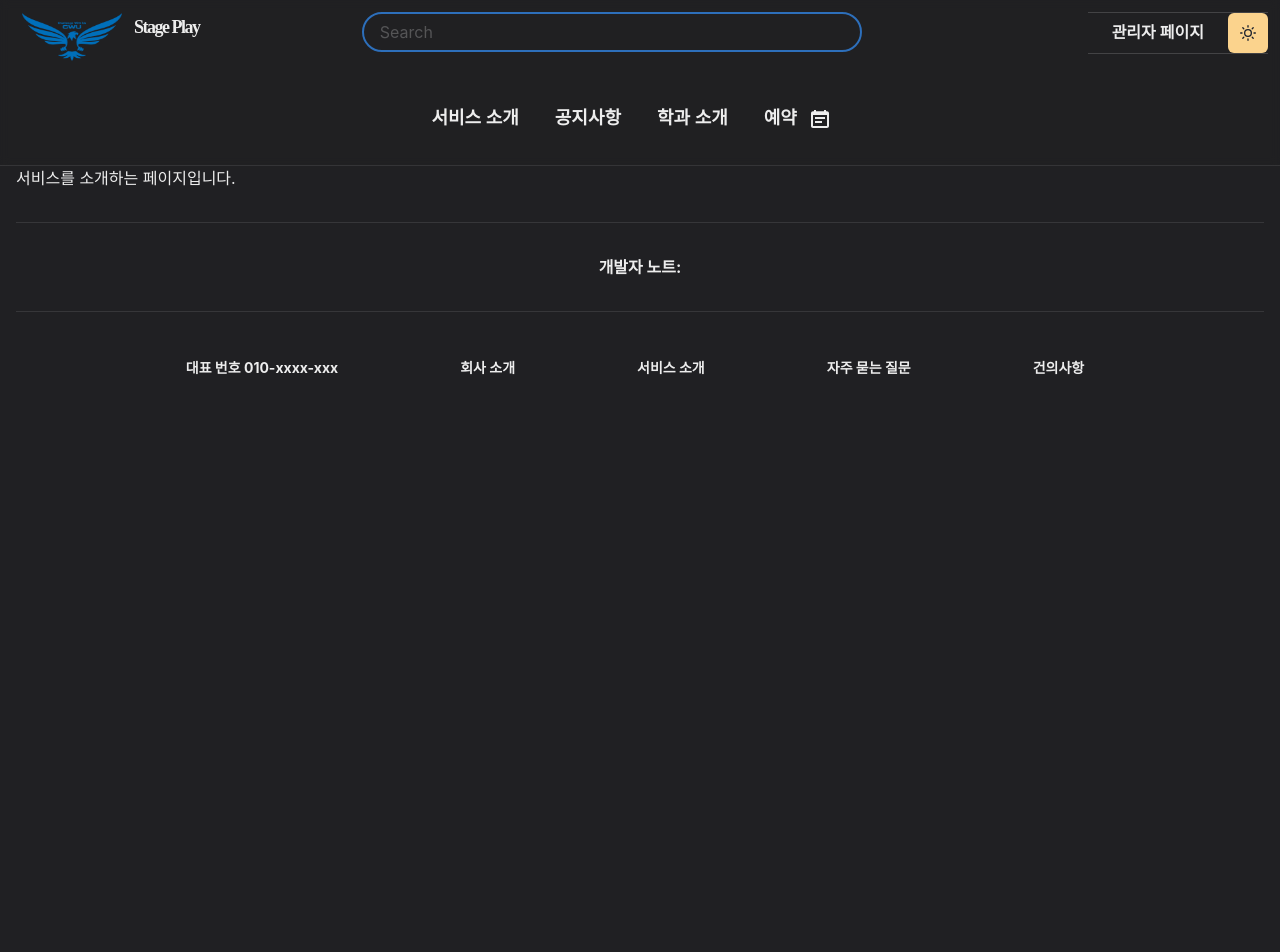
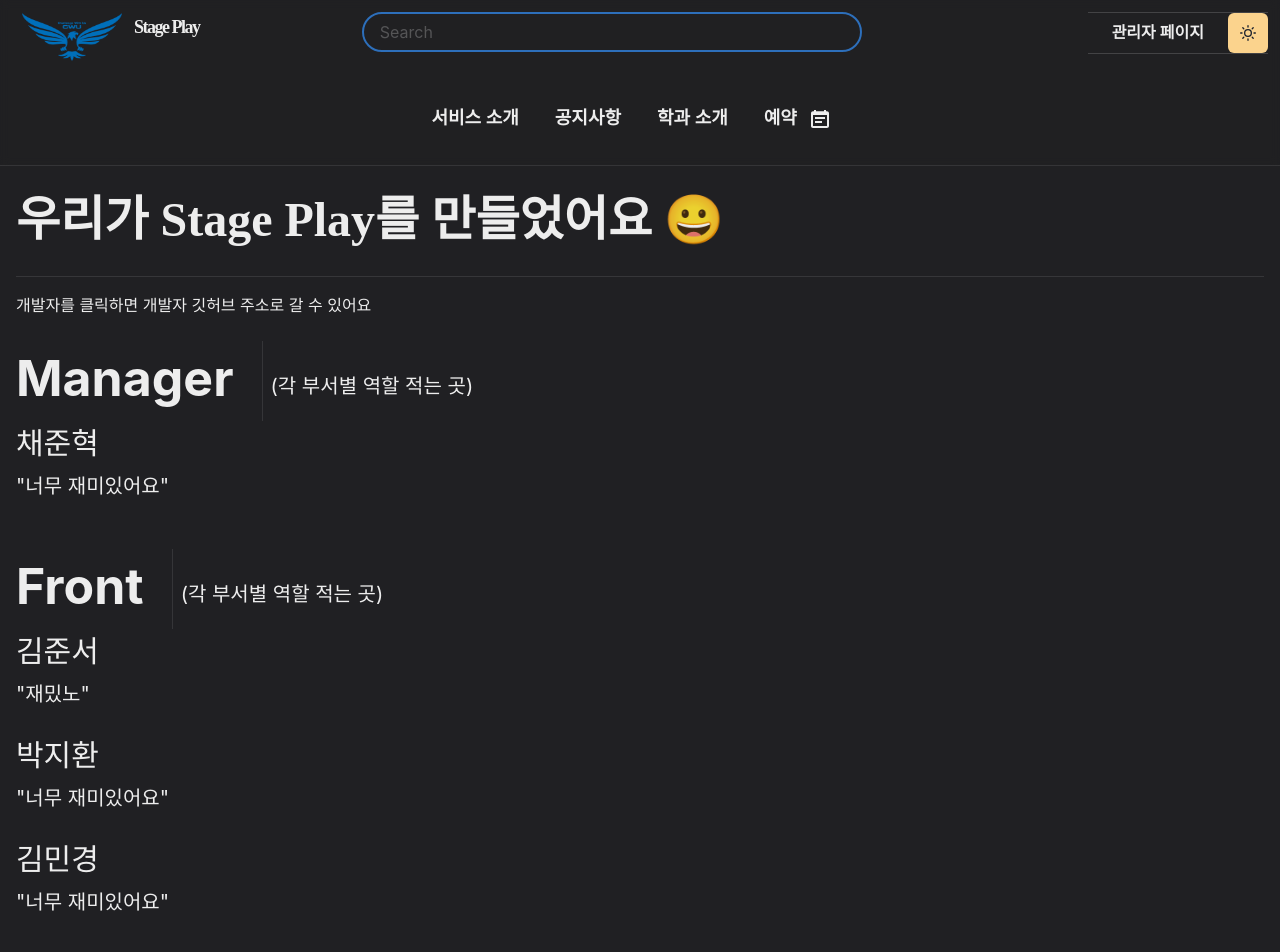
Before and after one commit to Haetae-Code/NextJS_Stage_Play, a Next.js app: page /service in a window 1280 px wide. Shown: the top 952 px of the page. Before the commit the page ends 800 px from the top, so only its background shows below. Built offline with nearby package versions, Linux system fonts and the light colour scheme.

Commit message:
개발자 소개 페이지

```diff
--- a/pages/index.js
+++ b/pages/index.js
@@ -231,13 +231,13 @@ const Page = () => {
                                             {item.description}
                                         </Text>
                                     </CardBody>
-                                    <CardFooter>
+
                                         {/* <Link href="./reservation"> */}
                                         <Button colorScheme="blue" onClick={() => handleReservation(item.id)}>
                                             예매하기
                                         </Button>
                                         {/* </Link> */}
-                                    </CardFooter>
+
                                 </Card>
                             </Box>
                         ))}
--- a/pages/service.js
+++ b/pages/service.js
@@ -1,9 +1,91 @@
 //import NextLink from "next/link";
-import { Text } from "@chakra-ui/react";
+import {
+    Text,
+    Heading,
+    Box,
+    Divider,
+    Stack,
+} from "@chakra-ui/react";
 import React from "react";
 
 const service = () => {
-    return <Text>서비스를 소개하는 페이지입니다.</Text>;
+    return (
+    <div>
+
+        <Heading size='2xl' mt="30px">우리가 Stage Play를 만들었어요 &#x1F600;</Heading>
+        <Divider mt={8} mb={4} />
+        <Text>개발자를 클릭하면 개발자 깃허브 주소로 갈 수 있어요</Text>
+        <br/>
+        <Box textAlign='left'>
+        <Stack direction="row" h="80px">
+            <Text fontSize="50px" fontWeight="bold" mr="20px">Manager</Text>
+            <Divider orientation="vertical" />
+            <Text fontSize="20px"><br/>(각 부서별 역할 적는 곳)</Text>
+        </Stack>
+
+
+        <Text fontSize="30px">채준혁</Text>
+        <Text mt="5px" fontSize="20px">"너무 재미있어요"</Text>
+        <br/>
+        <br/>
+        <Stack direction="row" h="80px">
+            <Text fontSize="50px" fontWeight="bold" mr="20px">Front</Text>
+            <Divider orientation="vertical" />
+            <Text fontSize="20px"><br/>(각 부서별 역할 적는 곳)</Text>
+        </Stack>
+        <a href="https://github.com/wwmmIIll"><Text fontSize="30px">김준서</Text></a> {/*<<<<<<<<<<<<개인 깃허브 주소 */}
+        <Text mt="5px" fontSize="20px">"재밌노"</Text>
+        <br/>
+        <Text fontSize="30px">박지환</Text>
+        <Text mt="5px" fontSize="20px">"너무 재미있어요"</Text>
+        <br/>
+        <Text fontSize="30px">김민경</Text>
+        <Text mt="5px" fontSize="20px">"너무 재미있어요"</Text>
+        <br/>
+        <br/>
+        <Stack direction="row" h="80px">
+            <Text fontSize="50px" fontWeight="bold" mr="20px">Backend</Text>
+            <Divider orientation="vertical" />
+            <Text fontSize="20px"><br/>(각 부서별 역할 적는 곳)</Text>
+        </Stack>
+        <Text fontSize="30px">전민혁</Text>
+        <Text mt="5px" fontSize="20px">"너무 재미있어요"</Text>
+        <br/>
+        <Text fontSize="30px">전채린</Text>
+        <Text mt="5px" fontSize="20px">"너무 재미있어요"</Text>
+        <br/>
+        <br/>
+        <Stack direction="row" h="80px">
+            <Text fontSize="50px" fontWeight="bold" mr="20px">DB</Text>
+            <Divider orientation="vertical" />
+            <Text fontSize="20px"><br/>(각 부서별 역할 적는 곳)</Text>
+        </Stack>
+        <Text fontSize="30px">윤태성</Text>
+        <Text mt="5px" fontSize="20px">"너무 재미있어요"</Text>
+        <br/>
+        <Text fontSize="30px">채준혁</Text>
+        <Text mt="5px" fontSize="20px">"너무 재미있어요"</Text>
+        <br/>
+        <Text fontSize="30px">최인서</Text>
+        <Text mt="5px" fontSize="20px">"너무 재미있어요"</Text>
+        <br/>
+        <br/>
+        <Stack direction="row" h="80px">
+            <Text fontSize="50px" fontWeight="bold" mr="20px">Server</Text>
+            <Divider orientation="vertical" />
+            <Text fontSize="20px"><br/>(각 부서별 역할 적는 곳)</Text>
+        </Stack>
+        <Text fontSize="30px">이준혁</Text>
+        <Text mt="5px" fontSize="20px">"너무 재미있어요"</Text>
+        </Box>
+
+    </div>
+
+
+
+
+
+    )
 };
 
 export default service;
```
